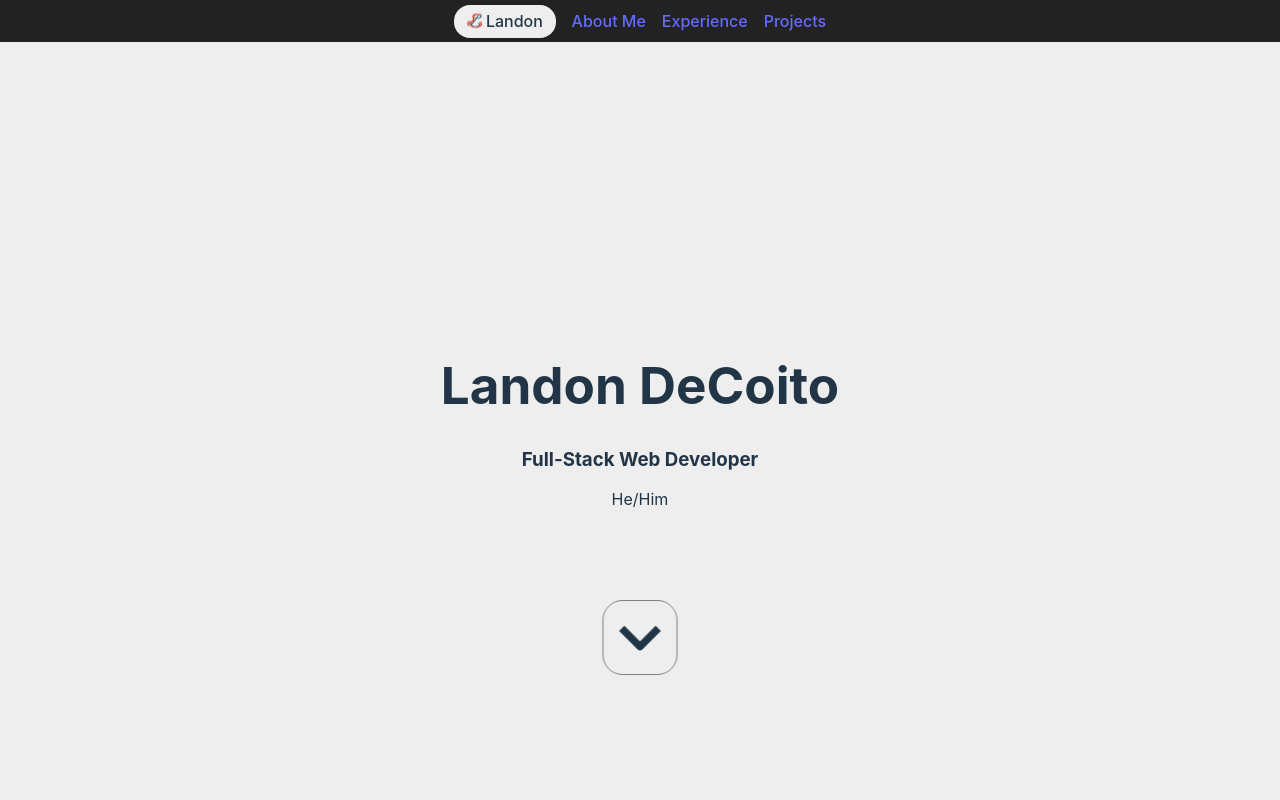
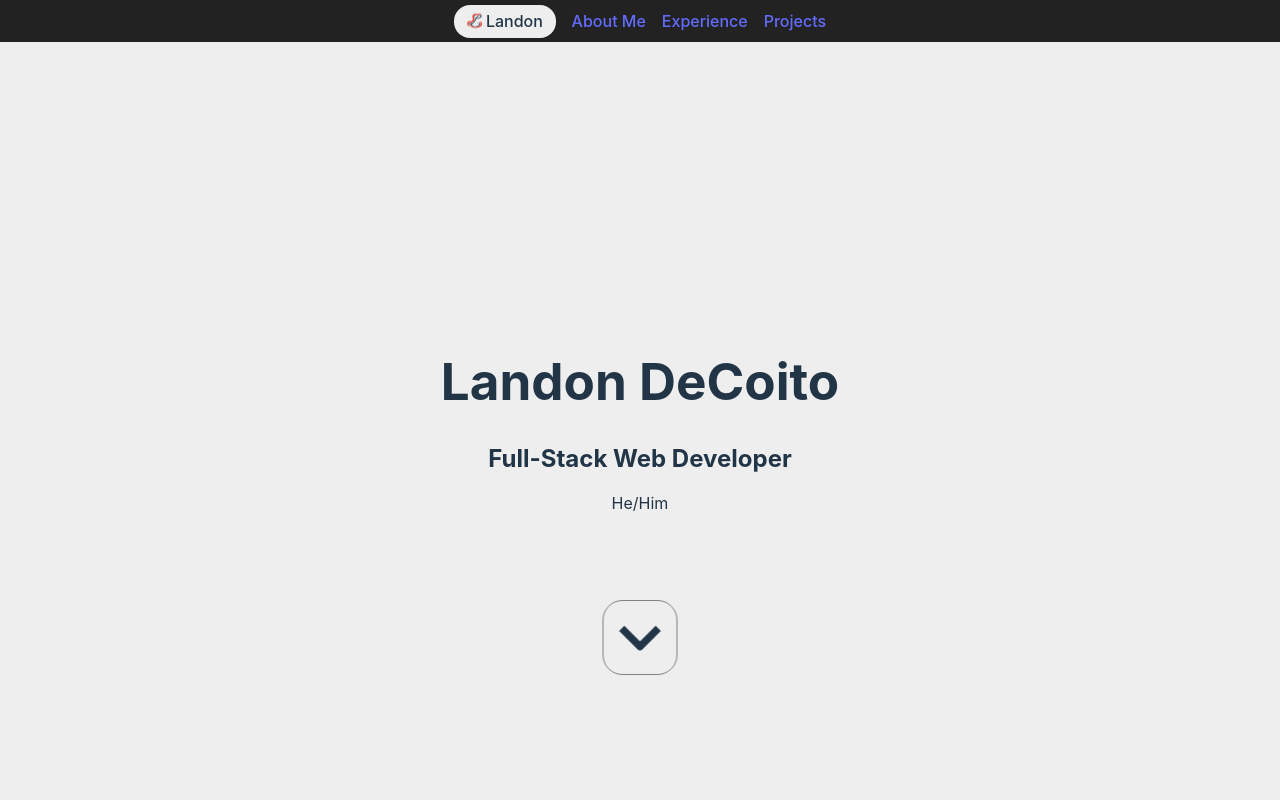
Before and after one commit to rdecoito/portfolio-site, a React (Vite) app: page / in a window 1280 px wide. Shown: the top 800 px of the page. Built offline with nearby package versions, Linux system fonts and the light colour scheme.

Commit message:
fix accessibility errors

```diff
--- a/index.html
+++ b/index.html
@@ -5,6 +5,7 @@
     <meta charset="UTF-8" />
     <link rel="icon" type="image/svg+xml" href="/L_logo.png" />
     <meta name="viewport" content="width=device-width, initial-scale=1.0" />
+    <meta name="description" content="A personal portfolio website of Landon DeCoito" />
     <title>Landon | Developer</title>
 </head>
 
--- a/src/pages/Intro.tsx
+++ b/src/pages/Intro.tsx
@@ -45,7 +45,7 @@ export default function Intro() {
     return (
         <IntroBackground id='intro'>
             <h1>Landon DeCoito</h1>
-            <h3>Full-Stack Web Developer</h3>
+            <h2>Full-Stack Web Developer</h2>
             <p>He/Him</p>
             <DownArrowSvg
                 viewBox='0 0 100 100'
--- a/src/theme.ts
+++ b/src/theme.ts
@@ -5,7 +5,7 @@ import { Dispatch, SetStateAction } from 'react';
 const darkModeVars: Record<ThemeVarName, string> = {
     '--background-color': '#152028',
     '--text-color': 'rgba(255, 255, 255, 0.87)',
-    '--link-text-color': '#646cff',
+    '--link-text-color': '#a5c3ff',
     '--link-hover-color': '#535bf2',
     '--button-background-color': '#1a1a1a',
     '--navbar-color': '#172e33',
```
